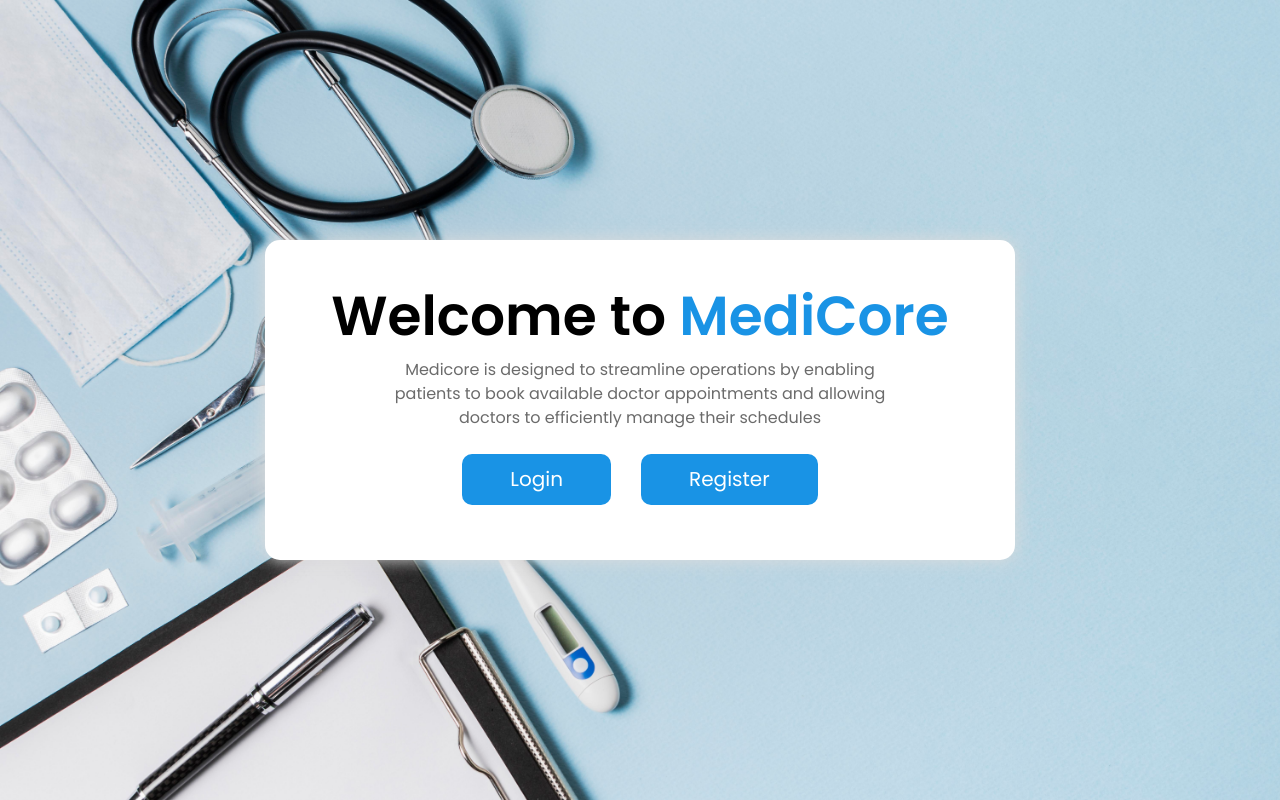
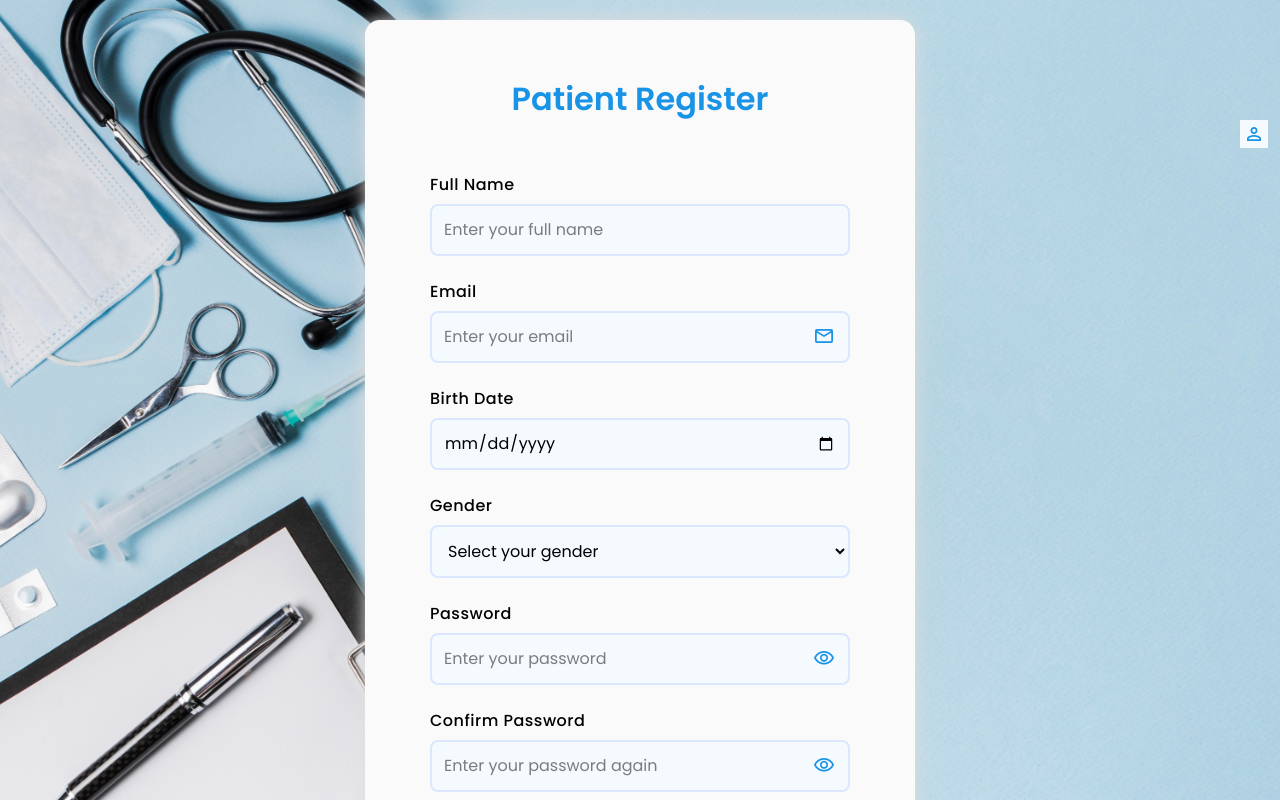
Before and after one commit to hanamohvmed/Clinic-Management-System, a React (Vite) app: page /register in a window 1280 px wide. Shown: the top 800 px of the page. Built offline with nearby package versions, Linux system fonts and the light colour scheme.

Commit message:
feat: Connect login and register forms with backend API

```diff
--- a/src/App.css
+++ b/src/App.css
@@ -184,7 +184,7 @@ ul {
   gap: 4px;
 }
 
-.form input {
+.form input,.form select {
   min-width: 100%;
   padding: 12px;
   border-radius: 8px;
--- a/src/pages/auth/Login.jsx
+++ b/src/pages/auth/Login.jsx
@@ -1,17 +1,41 @@
 import { useFormik } from "formik";
 import { useState } from "react";
 import { loginSchema } from "../../schemas/index";
-import { Link } from "react-router-dom";
+import { Link, Navigate, useNavigate } from "react-router-dom";
 
-const onSubmit = () => {
-  console.log("Submited");
-};
+
+
 
 export function Login() {
   const [showPassword, setShowPassword] = useState(false);
-
+  const navigate = useNavigate()
   const passwordVisibility = () => {
     setShowPassword((pass) => !pass);
+  };
+
+  const onSubmit = async (values, actions) => {
+    try {
+      const response = await fetch("https://localhost:7074/api/Auth/login", {
+        method: "POST",
+        headers: {
+          "Content-Type": "application/json",
+        },
+        body: JSON.stringify(values),
+      });
+
+      if (!response.ok) {
+        throw new Error("Invalid email or password");
+      }
+
+      const data = await response.json();
+
+      localStorage.setItem("token", data.token);
+      navigate("/home");
+
+      actions.resetForm();
+    } catch (error) {
+      console.error("Login failed:", error);
+    }
   };
 
   const { values, errors, touched, handleBlur, handleChange, handleSubmit } =
@@ -86,7 +110,7 @@ export function Login() {
 
           <p className="sign-text">
             Don't have an account?{" "}
-            <Link className="sign-link" to="/registerDoctor">
+            <Link className="sign-link" to="/register">
               Register
             </Link>
           </p>
--- a/src/pages/auth/RegisterDoctor.jsx
+++ /dev/null
@@ -1,11 +0,0 @@
-import RegisterForm from "../../components/RegisterForm";
-
-export default function RegisterDoctor() {
-  return (
-    <RegisterForm
-      title="Doctor Register"
-      switchRoleText="Are you a patient?"
-      switchRolePath="/RegisterPatient"
-    />
-  );
-}
--- a/src/components/RegisterForm.jsx
+++ b/src/pages/auth/RegisterForm.jsx
@@ -1,30 +1,60 @@
 import { useFormik } from "formik";
 import { useState } from "react";
-import { registerSchema } from "../schemas";
-import { Link } from "react-router-dom";
+import { registerSchema } from "../../schemas";
+import { Link, useNavigate } from "react-router-dom";
 
-const onSubmit = () => {
-  console.log("Submitted");
-};
 
-export default function RegisterForm({
-  title,
-  switchRolePath,
-  switchRoleText
-}) {
+export default function RegisterForm() {
   const [showPassword, setShowPassword] = useState(false);
+  const navigate = useNavigate();
 
   const passwordVisibility = () => {
     setShowPassword((pass) => !pass);
   };
 
+  const onSubmit = async (values, actions) => {
+  try {
+    const response = await fetch("https://localhost:7074/api/Auth/register-patient", {
+      method: "POST",
+      headers: {
+        "Content-Type": "application/json"
+      },
+      body: JSON.stringify({
+        fullName: values.fullName,
+        email: values.email,
+        password: values.password,
+        birthDate: values.birthDate,
+        gender: values.gender
+      })
+    });
+
+    console.log(response);
+
+      if (!response.ok) {
+        throw new Error("Registration failed");
+      }
+
+      const data = await response.json();
+      console.log("Registration successful:", data);
+
+      navigate("/login");
+      actions.resetForm();
+
+    } catch (error) {
+      console.error("Error:", error.message);
+    }
+  };
+
+
   const { values, errors, touched, handleBlur, handleChange, handleSubmit } =
     useFormik({
-      initialValues: {
-        username: "",
+        initialValues: {
+        fullName: "",
         email: "",
         password: "",
-        confirmPassword: ""
+        confirmPassword: "",
+        birthDate: "",
+        gender: ""
       },
       validationSchema: registerSchema,
       onSubmit
@@ -33,37 +63,29 @@ export default function RegisterForm({
   return (
     <div className="register-page">
       <div className="reg-card">
-        <h3 className="header-text">{title}</h3>
-        <Link className="role-ques" to={switchRolePath}>
-          {switchRoleText}
-        </Link>
+        <h3 className="header-text">Patient Register</h3>
+
 
         <form className="form" onSubmit={handleSubmit}>
-          <label htmlFor="username">Username</label>
-          <div className="username-input-container">
+          <label htmlFor="fullName">Full Name</label>
+          <div className="fullName-input-container">
             <input
-              id="username"
-              name="username"
+              id="fullName"
+              name="fullName"
               type="text"
-              value={values.username}
+              value={values.fullName}
               onChange={handleChange}
               onBlur={handleBlur}
-              placeholder="Enter your username"
+              placeholder="Enter your full name"
               autoComplete="off"
-              className={
-                errors.username && touched.username ? "input-error" : ""
-              }
-              aria-describedby="username-error"
-              aria-invalid={!!(errors.username && touched.username)}
+              className={errors.fullName && touched.fullName ? "input-error" : ""}
+              aria-describedby="fullName-error"
+              aria-invalid={!!(errors.fullName && touched.fullName)}
             />
-            <span className="material-symbols-outlined username-icon">
-              person
-            </span>
+            <span className="material-symbols-outlined username-icon">person</span>
           </div>
-          {errors.username && touched.username && (
-            <p className="error" role="alert">
-              {errors.username}
-            </p>
+          {errors.fullName && touched.fullName && (
+            <p className="error" role="alert">{errors.fullName}</p>
           )}
 
           <label htmlFor="email">Email</label>
@@ -87,6 +109,37 @@ export default function RegisterForm({
             <p className="error" role="alert">
               {errors.email}
             </p>
+          )}
+
+          <label htmlFor="birthDate">Birth Date</label>
+          <input
+            id="birthDate"
+            name="birthDate"
+            type="date"
+            value={values.birthDate}
+            onChange={handleChange}
+            onBlur={handleBlur}
+            className={errors.birthDate && touched.birthDate ? "input-error" : ""}
+          />
+          {errors.birthDate && touched.birthDate && (
+            <p className="error" role="alert">{errors.birthDate}</p>
+          )}
+          <label htmlFor="gender">Gender</label>
+          <select
+            id="gender"
+            name="gender"
+            value={values.gender}
+            onChange={handleChange}
+            onBlur={handleBlur}
+            className={errors.gender && touched.gender ? "input-error" : ""}
+          >
+            <option value="" disabled>Select your gender</option>
+            <option value="Male">Male</option>
+            <option value="Female">Female</option>
+            <option value="Other">Other</option>
+          </select>
+          {errors.gender && touched.gender && (
+            <p className="error" role="alert">{errors.gender}</p>
           )}
 
           <label htmlFor="password">Password</label>
--- a/src/pages/auth/RegisterPatient.jsx
+++ /dev/null
@@ -1,11 +0,0 @@
-import RegisterForm from "../../components/RegisterForm";
-
-export default function RegisterPatient() {
-  return (
-    <RegisterForm
-      title="Patient Register"
-      switchRoleText="Are you a doctor?"
-      switchRolePath="/RegisterDoctor"
-    />
-  );
-}
--- a/src/pages/shared/WelcomePage.jsx
+++ b/src/pages/shared/WelcomePage.jsx
@@ -16,7 +16,7 @@ export function WelcomePage() {
           <Link className="button" to="/login">
             Login
           </Link>
-          <Link className="button" to="/registerDoctor">
+          <Link className="button" to="/register">
             Register
           </Link>
         </div>
--- a/src/schemas/index.jsx
+++ b/src/schemas/index.jsx
@@ -13,7 +13,9 @@ export const loginSchema = yup.object().shape({
 });
 
 export const registerSchema = yup.object().shape({
-  username: yup.string().required("Required"),
+  fullName: yup.string().required("Required"),
+  birthDate: yup.date().required("Birth date is required"),
+  gender: yup.string().required("Gender is required"),
   email: yup.string().email("Invalid email address").required("Required"),
   password: yup
     .string()
```
Also changed, not shown: src/App.jsx (+2 -5 lines).
